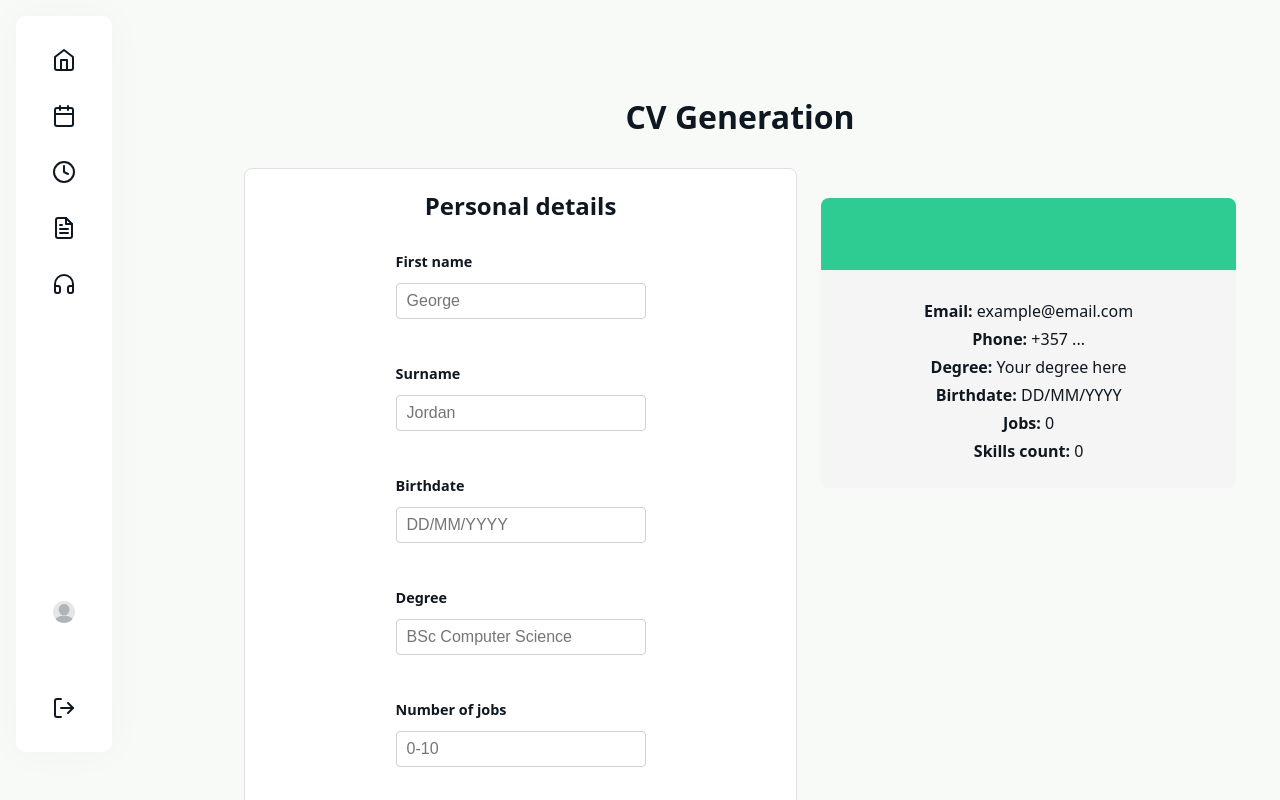
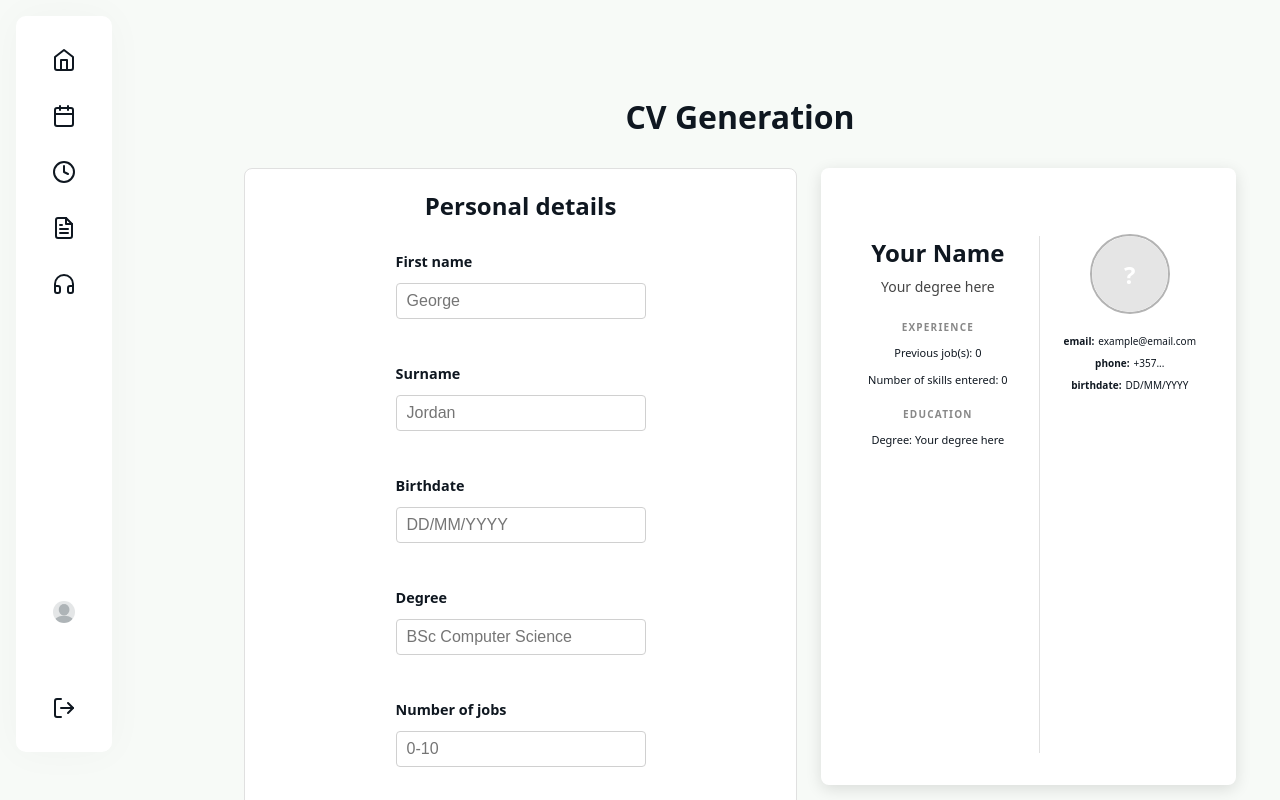
Before and after one commit to kazaction/Group_3_Here_I_Am, a React (Create React App) app in the folder here_i_am/: page /cvGeneration in a window 1280 px wide. Shown: the top 800 px of the page. Built offline with nearby package versions, Linux system fonts and the light colour scheme.

Commit message:
new cv look

```diff
--- a/here_i_am/src/components/cvGeneration.jsx
+++ b/here_i_am/src/components/cvGeneration.jsx
@@ -287,56 +287,89 @@ if (file) {
         </form>
 
 
-        <div
-          className="cv-preview"
-          style={{ position: "sticky", top: "20px" }}
-        >
-          <div
-            className="cv-preview-header"
-            style={{
-              display: "flex",
-              alignItems: "center",
-              justifyContent: "center",
-              gap: "15px",
-            }}
-          >
-            {imagePreviewUrl && (
-              <div className="cv-preview-picture">
+
+        <div className="cv-preview">
+          <div className="cv-page">
+            <div className="cv-page-inner">
+
+              <div className="cv-left">
+
+                <h1 className="cv-name">
+                  {(form.name + " " + form.surname).trim() || "Your Name"}
+                </h1>
+                <p className="cv-degree">
+                  {form.degree || "Your degree here"}
+                </p>
+
+
+                <section className="cv-section">
+                  <h3 className="cv-section-title">EXPERIENCE</h3>
+                  <p className="cv-text">
+                    Previous job(s):{" "}
+                    {form.job_count !== "" ? form.job_count : "0"}
+                  </p>
+                  <p className="cv-text">
+                    Number of skills entered:{" "}
+                    {form.skill_count !== "" ? form.skill_count : "0"}
+                  </p>
+                </section>
+
+
+                <section className="cv-section">
+                  <h3 className="cv-section-title">EDUCATION</h3>
+                  <p className="cv-text">
+                    Degree: {form.degree || "Your degree here"}
+                  </p>
+                </section>
+              </div>
+
+
+              <div className="cv-right">
+
+                <div className="cv-avatar-wrapper">
+                  <div className="cv-avatar-circle">
+                    {imagePreviewUrl ? (
                       <img
                         src={imagePreviewUrl}
                         alt="Profile Preview"
-                  className="profile-pic-preview"
+                        className="cv-avatar-img"
                       />
+                    ) : (
+                      <span className="cv-avatar-initials">
+                        {((form.name?.trim()[0] || "") +
+                          (form.surname?.trim()[0] || "")).toUpperCase() ||
+                          "?"}
+                      </span>
+                    )}
                   </div>
-            )}
-            <h2>
-              {form.name} {form.surname}
-            </h2>
                 </div>
-          <div className="cv-preview-body">
+
+
+                <div className="cv-contact">
                   <p>
-              <strong>Email:</strong> {form.email || "example@email.com"}
+                    <span className="cv-contact-label">email:</span>
+                    <span className="cv-contact-value">
+                      {form.email || "example@email.com"}
+                    </span>
                   </p>
                   <p>
-              <strong>Phone:</strong> {form.phone || "+357 ..."}
+                    <span className="cv-contact-label">phone:</span>
+                    <span className="cv-contact-value">
+                      {form.phone || "+357..."}
+                    </span>
                   </p>
                   <p>
-              <strong>Degree:</strong> {form.degree || "Your degree here"}
-            </p>
-            <p>
-              <strong>Birthdate:</strong>{" "}
-              {form.birthdate || "DD/MM/YYYY"}
-            </p>
-            <p>
-              <strong>Jobs:</strong> {form.job_count || "0"}
-            </p>
-            <p>
-              <strong>Skills count:</strong> {form.skill_count || "0"}
+                    <span className="cv-contact-label">Birthdate:</span>
+                    <span className="cv-contact-value">{form.birthdate || "DD/MM/YYYY"}</span>
                   </p>
                 </div>
               </div>
             </div>
           </div>
+        </div>
+      </div>
+    </div>
+
   );
 };
 
--- a/here_i_am/src/css/cvGeneration.css
+++ b/here_i_am/src/css/cvGeneration.css
@@ -3,6 +3,7 @@
   margin: 0 auto;
   padding: 24px;
 }
+
 
 .cv-layout {
   display: grid;
@@ -10,6 +11,7 @@
   gap: 24px;
   align-items: flex-start;
 }
+
 
 .cv-form {
   background: #ffffff;
@@ -60,25 +62,151 @@
   cursor: default;
 }
 
-.cv-preview {
-  background: #f5f5f5;
-  border-radius: 8px;
-  padding: 20px;
-}
-
-.cv-preview-header {
-  background: var(--accent);
-  color: white;
-  padding: 16px;
-  border-radius: 8px 8px 0 0;
-  margin: -20px -20px 16px -20px;
-}
-
-.cv-preview-body p {
-  margin: 6px 0;
-}
-
 .info-text {
   margin-top: 8px;
   font-size: 0.85rem;
 }
+
+
+.cv-preview {
+  position: sticky;
+  top: 24px;
+  align-self: flex-start;
+  margin-top: 0;
+}
+
+
+.cv-page {
+  background: #ffffff;
+  box-shadow: 0 4px 16px rgba(0, 0, 0, 0.12);
+  border-radius: 8px;
+  padding: 8px 40px 32px 40px;
+  max-width: 420px;
+  aspect-ratio: 210 / 297;
+  margin: 0 auto;
+}
+
+.cv-page-inner {
+  display: flex;
+  height: 100%;
+}
+
+
+.cv-left {
+  flex: 3;
+  padding-right: 24px;
+}
+
+
+.cv-right {
+  flex: 2;
+  padding-left: 24px;
+  padding-top: 0;
+  border-left: 1px solid #e0e0e0;
+  display: flex;
+  flex-direction: column;
+  align-items: center;
+}
+
+.cv-name {
+  font-size: 24px;
+  font-weight: 700;
+  margin: 0;
+}
+
+.cv-degree {
+  font-size: 14px;
+  color: #444;
+  margin-top: 8px;
+  margin-bottom: 24px;
+}
+
+
+.cv-section {
+  margin-bottom: 20px;
+}
+
+.cv-section-title {
+  font-size: 10px;
+  letter-spacing: 0.12em;
+  color: #888;
+  margin: 0 0 8px 0;
+}
+
+.cv-text {
+  font-size: 11px;
+  line-height: 1.4;
+}
+
+
+
+.cv-avatar-wrapper {
+  margin-top: -32px;
+  margin-bottom: -10px;
+}
+
+
+.cv-avatar-circle {
+  position: relative;
+  width: 80px;
+  height: 80px;
+  border-radius: 50%;
+  border: 2px solid #b3b3b3;
+  overflow: hidden;
+  padding: 0;
+}
+
+
+.cv-avatar-img {
+  position: absolute;
+  top: 0;
+  left: 0;
+  width: 100% !important;
+  height: 100% !important;
+  object-fit: cover;
+  display: block;
+}
+
+
+.cv-avatar-initials {
+  position: absolute;
+  top: 0;
+  left: 0;
+  width: 100%;
+  height: 100%;
+  border-radius: 50%;
+  background: #e5e5e5;
+  display: flex;
+  align-items: center;
+  justify-content: center;
+  font-size: 24px;
+  font-weight: 700;
+  color: #ffffff;
+}
+
+
+.cv-avatar-initials {
+  font-size: 24px;
+  font-weight: 700;
+  color: #ffffff;
+}
+
+
+.cv-contact {
+  width: 100%;
+  font-size: 10px;
+}
+
+.cv-contact p {
+  margin: 0 0 8px 0;
+}
+
+.cv-contact-label {
+  font-weight: 700;
+  margin-right: 4px;
+  text-transform: lowercase;
+}
+
+.cv-contact-value {
+  font-weight: 400;
+}
```
Lines whose indentation alone changed are shown as unchanged.
